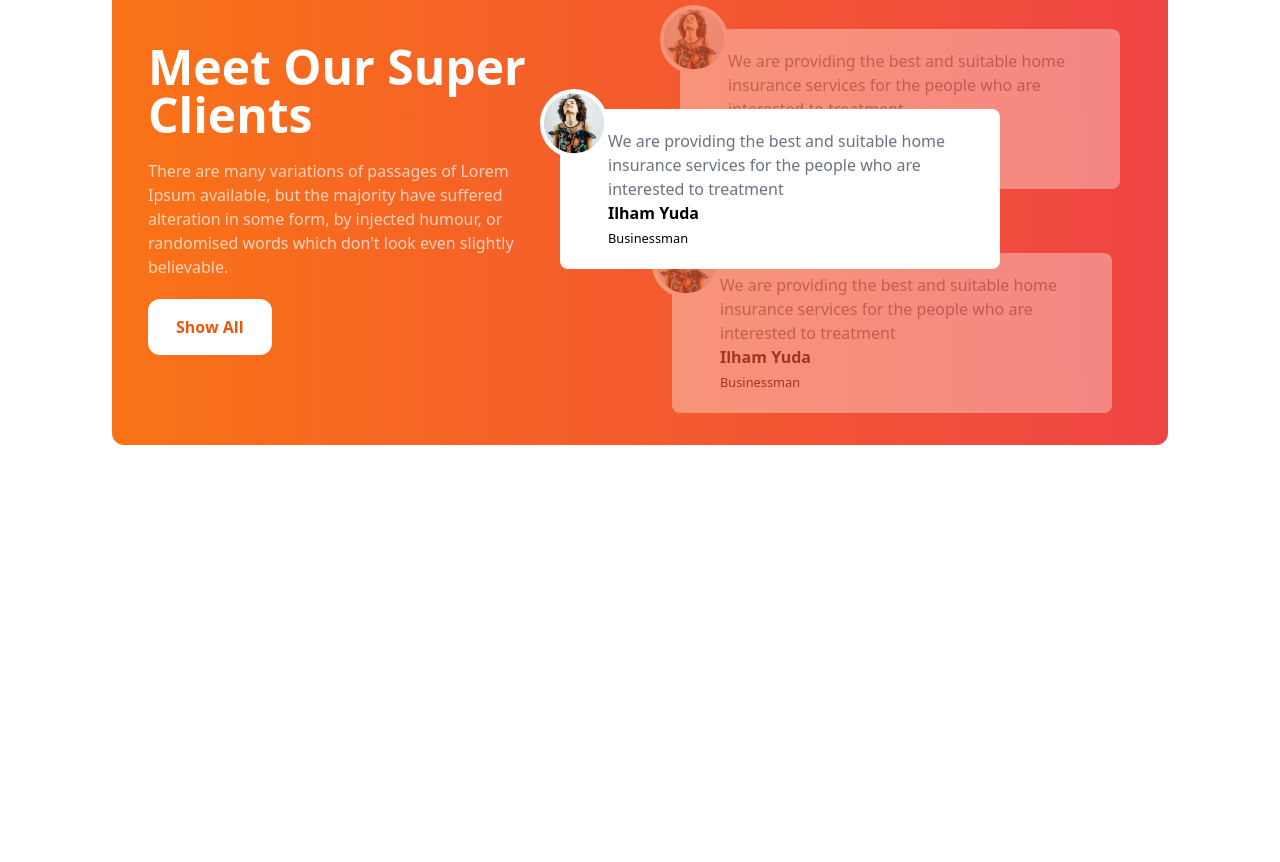
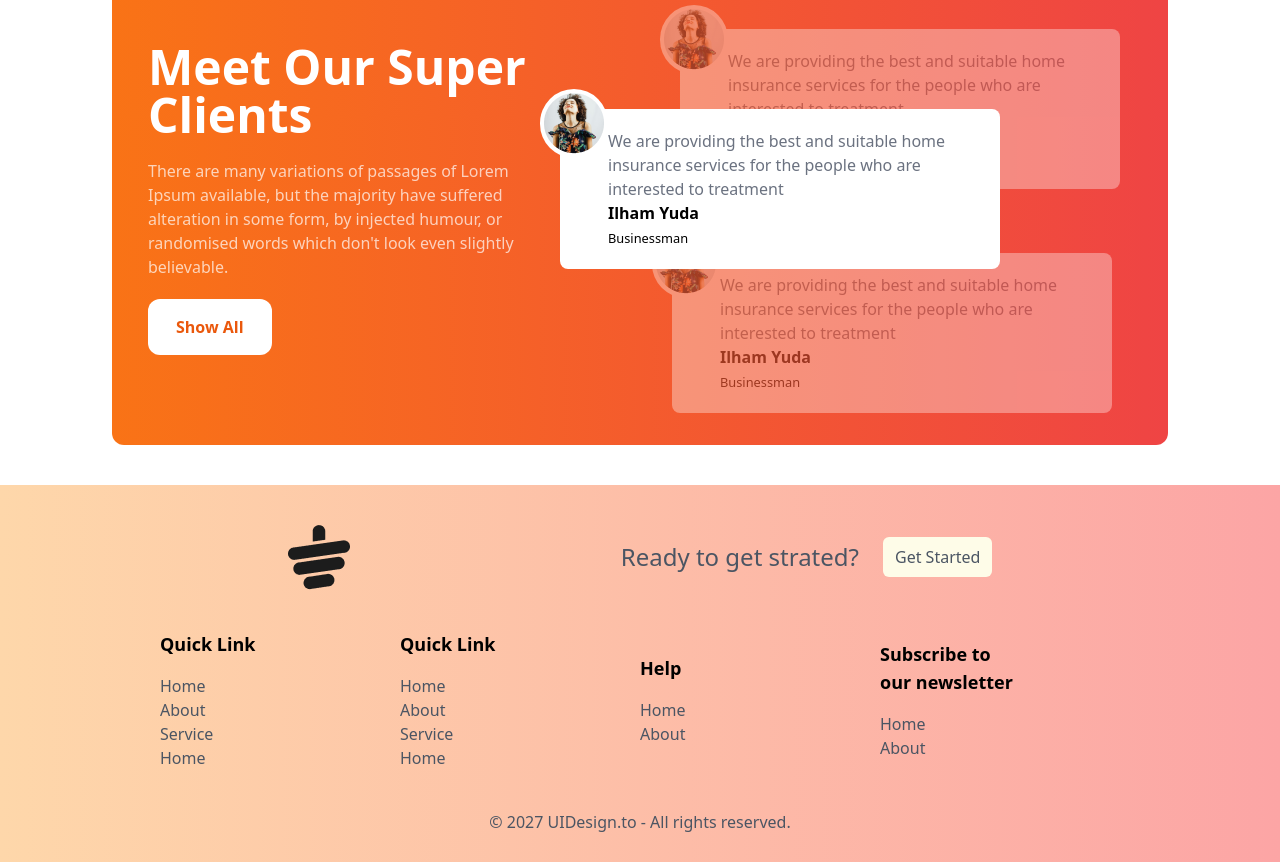
Before and after one commit to Najmul017/tea-house-reset, a plain HTML site: page index.html in a window 1280 px wide. Shown: the part 1662-2524 px from the top of the page. Before the commit the page ends 2147 px from the top, so only its background shows below. Drawn offline with nearby package versions, Linux system fonts and the light colour scheme.

Commit message:
footer section done

```diff
--- a/index.html
+++ b/index.html
@@ -255,6 +255,65 @@
           <!-- third card end -->
         </div>
       </section>
+
+      <!--  -->
     </main>
+    <!-- Footer section -->
+     <footer class="pb-7 text-gray-600 bg-gradient-to-r from-orange-200 to-red-300">
+      <div class=" mx-auto w-9/12 ">
+        <div class="flex gap-4 justify-around">
+          <img class="my-10" src="images/cup.png" alt="">
+          <div class="flex items-center gap-6">
+            <h3 class="text-gray-600 text-2xl">Ready to get strated?</h3>
+          <button class="text-gray-600 px-3 py-2 bg-yellow-50 rounded-md">Get Started</button>
+          </div>
+        </div>
+
+      </div>
+
+      <!-- link section -->
+       <div class="w-9/12 mx-auto grid grid-cols-2  justify-between items-center lg:grid-cols-4 ">
+        <!-- fist column -->
+        <div class="space-y-4">
+          <h3 class="text-black text-lg font-semibold">Quick Link</h3>
+          <ul  class="place-content-center">
+            <li><a href="">Home</a></li>
+            <li><a href="">About</a></li>
+            <li><a href="">Service</a></li>
+            <li><a href="">Home</a></li>
+          </ul>
+         </div>
+         <!-- first end -->
+          <!-- second -->
+          <div class="space-y-4">
+            <h3 class="text-black text-lg font-semibold">Quick Link</h3>
+            <ul>
+              <li><a href="">Home</a></li>
+              <li><a href="">About</a></li>
+              <li><a href="">Service</a></li>
+              <li><a href="">Home</a></li>
+            </ul>
+           </div>
+           <!-- second end -->
+            <!-- third -->
+            <div class="space-y-4">
+              <h3 class="text-black text-lg font-semibold">Help</h3>
+              <ul>
+                <li><a href="">Home</a></li>
+                <li><a href="">About</a></li>
+              </ul>
+             </div>
+             <!-- third end -->
+              <!-- fourth -->
+              <div class="space-y-4">
+                <h3 class="text-black text-lg font-semibold">Subscribe to <br> our newsletter</h3>
+                <ul>
+                  <li><a href="">Home</a></li>
+                  <li><a href="">About</a></li>
+                </ul>
+               </div>
+       </div>
+      <p class="text-center pt-10">© 2027 UIDesign.to - All rights reserved.</p>
+     </footer>
   </body>
 </html>
```
